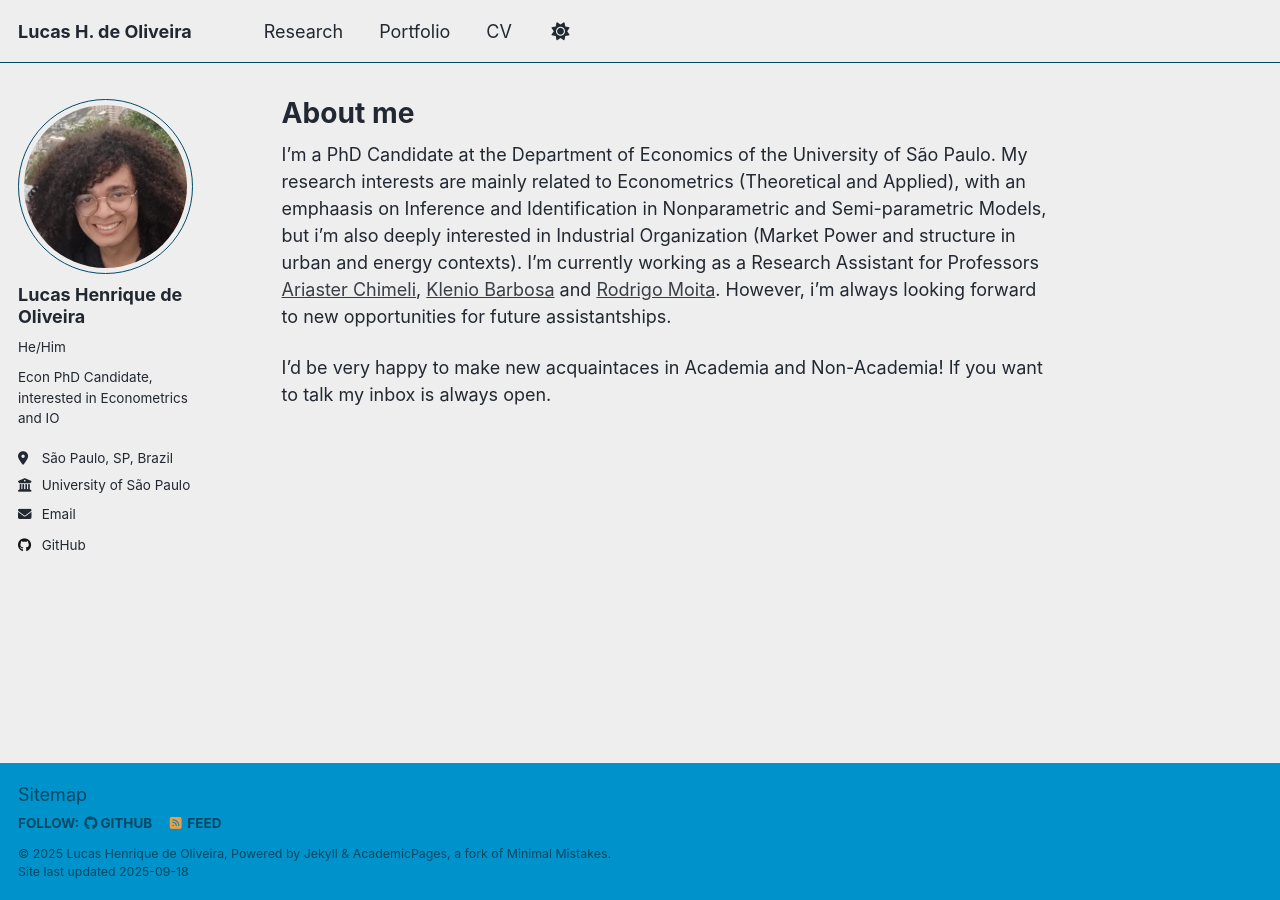
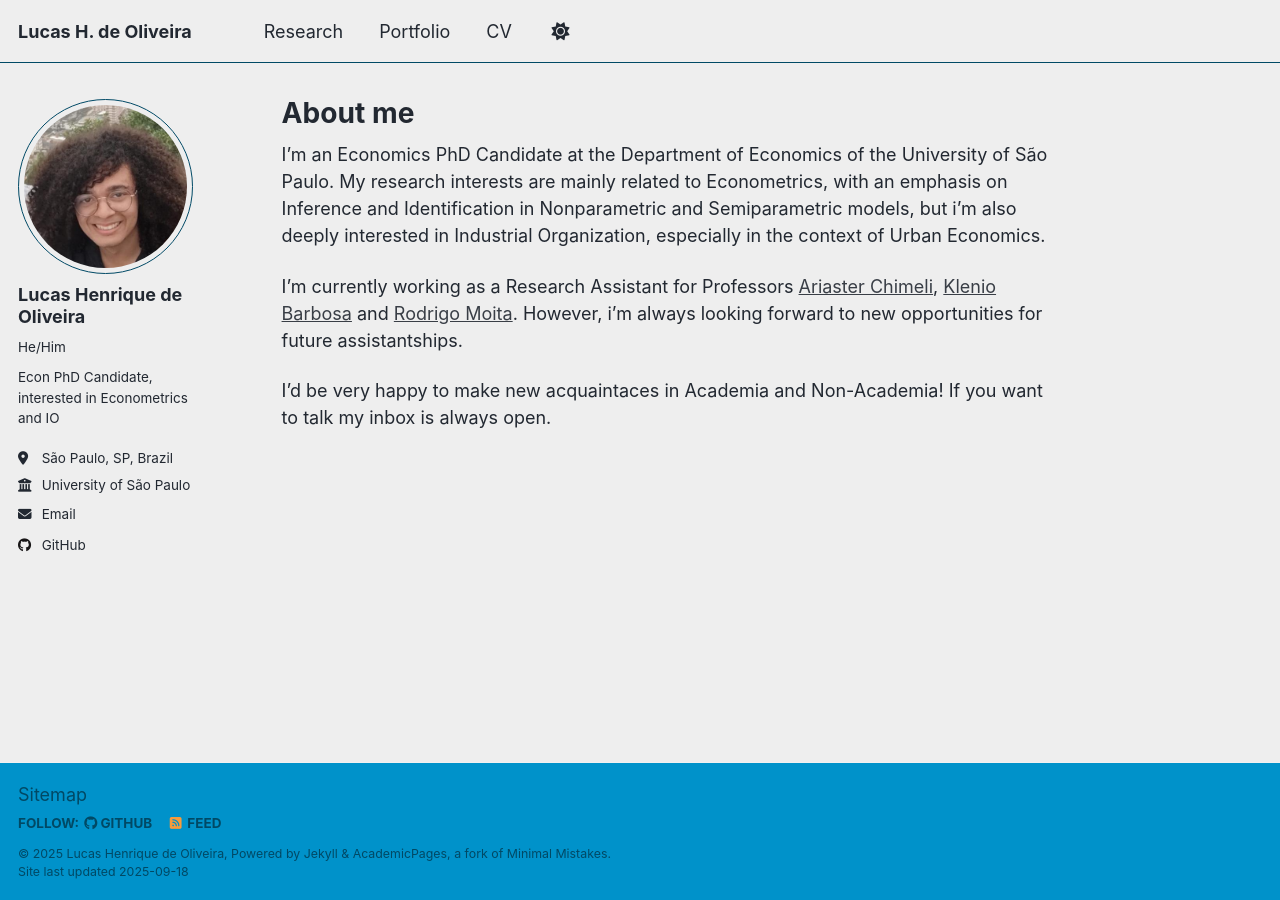
Before and after one commit to L-H-O/L-H-O.github.io, a Jekyll site: the page built from _pages/about.md, in a window 1280 px wide. Built offline with Jekyll 4.4.1, drawn with Linux system fonts in a browser that asks for light colours; a script that is not in the unit is left out.

Commit message:
Update about.md

```diff
--- a/_pages/about.md
+++ b/_pages/about.md
@@ -7,6 +7,8 @@ redirect_from:
   - /about.html
 ---
 
-I'm a PhD Candidate at the Department of Economics of the University of São Paulo. My research interests are mainly related to Econometrics (Theoretical and Applied), with an emphaasis on Inference and Identification in Nonparametric and Semi-parametric Models, but i'm also deeply interested in Industrial Organization (Market Power and structure in urban and energy contexts). I'm currently working as a Research Assistant for Professors [Ariaster Chimeli](https://ariasterchimeli.wordpress.com), [Klenio Barbosa](https://kleniobarbosa.wordpress.com) and [Rodrigo Moita](https://sites.google.com/site/rodmoita). However, i'm always looking forward to new opportunities for future assistantships.
+I'm an Economics PhD Candidate at the Department of Economics of the University of São Paulo. My research interests are mainly related to Econometrics, with an emphasis on Inference and Identification in Nonparametric and Semiparametric models, but i'm also deeply interested in Industrial Organization, especially in the context of Urban Economics.
+
+I'm currently working as a Research Assistant for Professors [Ariaster Chimeli](https://ariasterchimeli.wordpress.com), [Klenio Barbosa](https://kleniobarbosa.wordpress.com) and [Rodrigo Moita](https://sites.google.com/site/rodmoita). However, i'm always looking forward to new opportunities for future assistantships.
 
 I'd be very happy to make new acquaintaces in Academia and Non-Academia! If you want to talk my inbox is always open.
```
